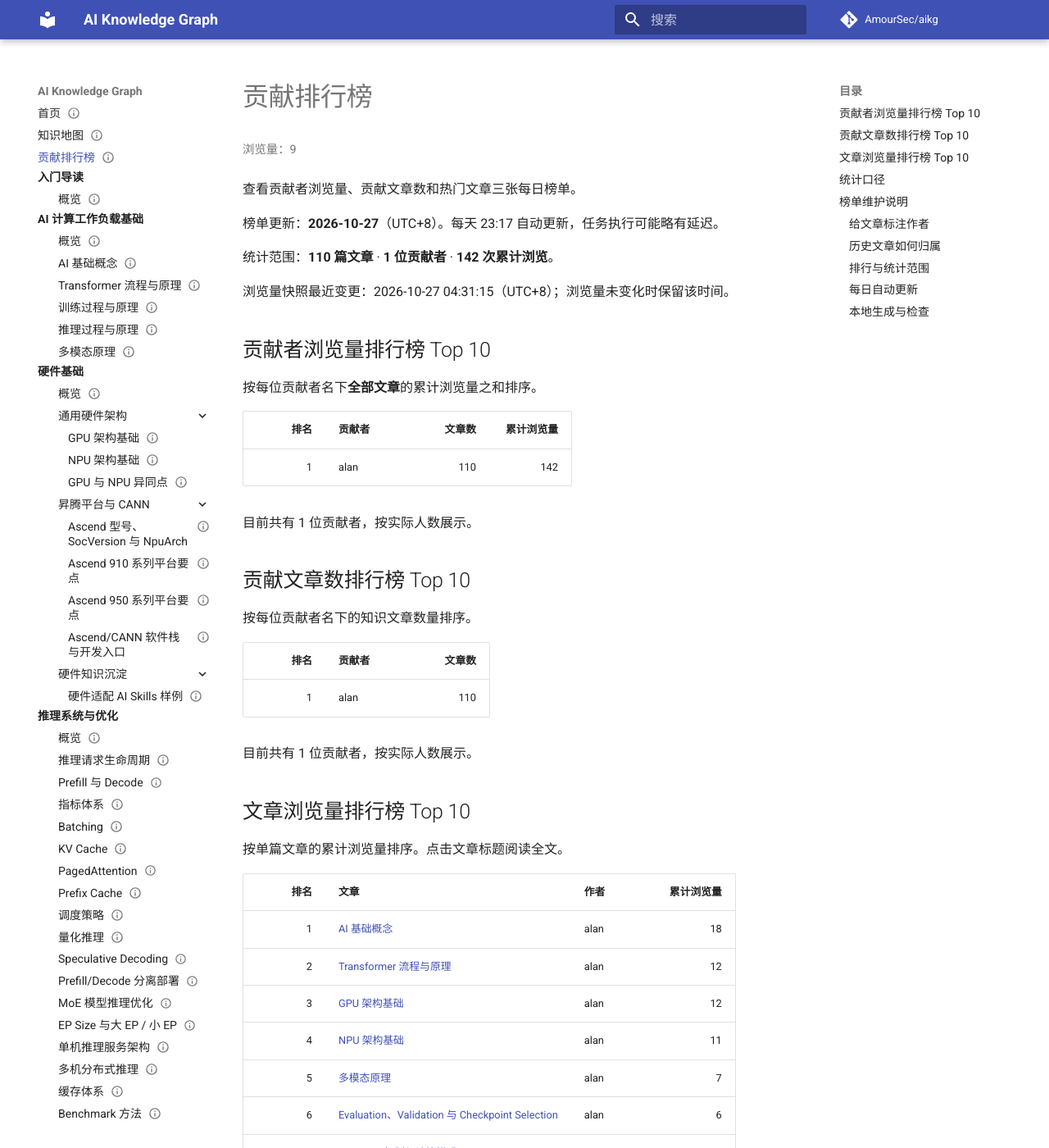
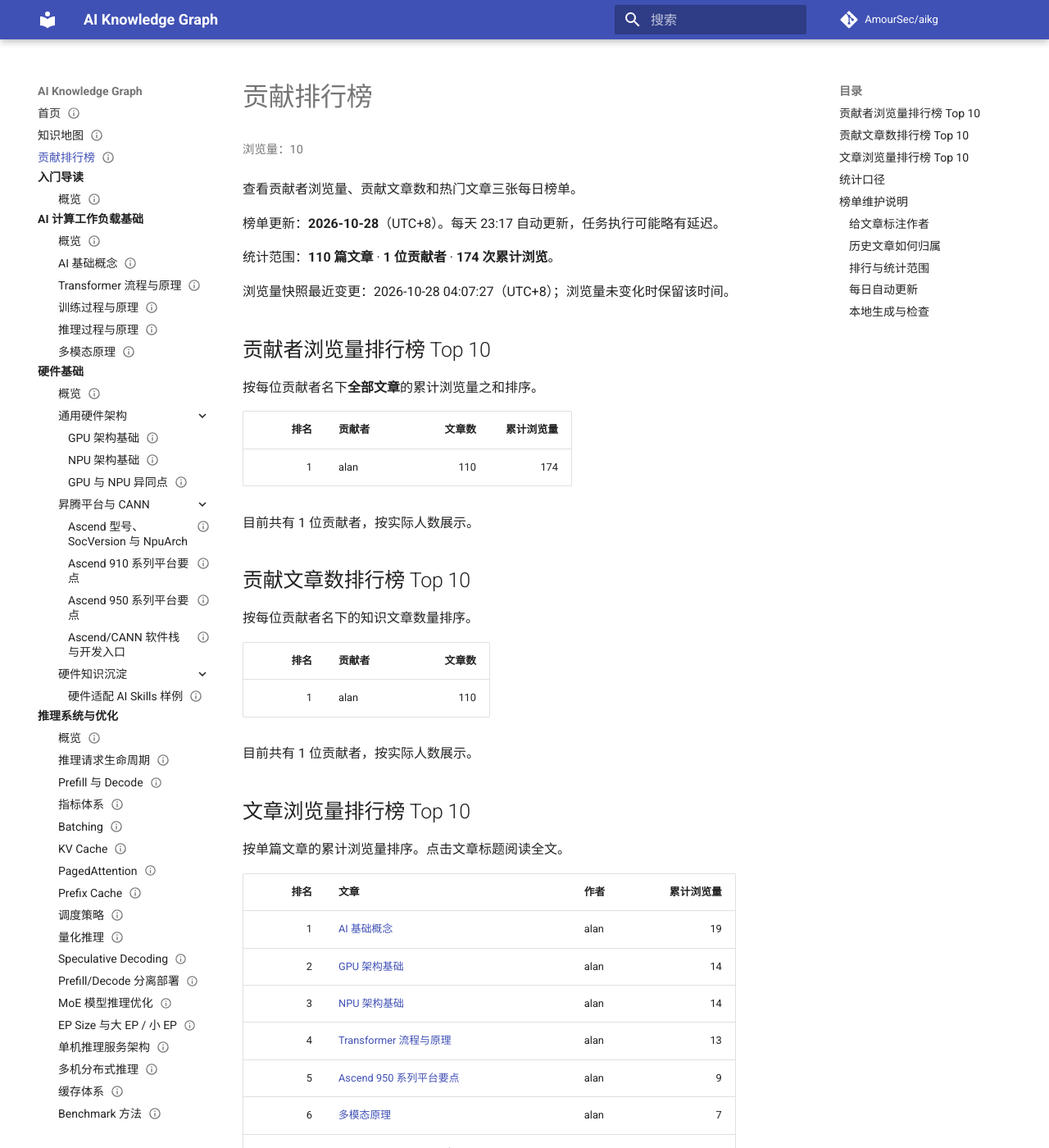
Before and after one commit to AmourSec/aikg, an MkDocs documentation site: the page built from docs/contribution-leaderboard.md, in a window 1280 px wide and 1400 px high. Shown: the whole window at 82% size. Built offline with MkDocs 1.6.1 and Material for MkDocs 9.7.7, drawn with Linux system fonts in a browser that asks for light colours; comment, search, counter and statistics services are not loaded; some of the changed text lies outside the part shown.

Commit message:
chore: update page views and contribution leaderboard [skip ci]

```diff
--- a/docs/assets/data/pageviews.json
+++ b/docs/assets/data/pageviews.json
@@ -1,30 +1,32 @@
 {
   "schema_version": 1,
-  "updated_at": "2026-10-27T04:31:15+08:00",
+  "updated_at": "2026-10-28T04:07:27+08:00",
   "pages": {
     "/": 1,
     "/02-ai-workloads/ai-fundamentals/": 5,
-    "/aikg/": 112,
+    "/aikg/": 122,
     "/aikg/01-getting-started/": 13,
     "/aikg/02-ai-workloads/": 13,
-    "/aikg/02-ai-workloads/ai-fundamentals/": 13,
+    "/aikg/02-ai-workloads/ai-fundamentals/": 14,
     "/aikg/02-ai-workloads/inference-primer/": 4,
     "/aikg/02-ai-workloads/multimodal-primer/": 7,
     "/aikg/02-ai-workloads/training-primer/": 5,
-    "/aikg/02-ai-workloads/transformer/": 12,
-    "/aikg/03-inference-systems/": 1,
+    "/aikg/02-ai-workloads/transformer/": 13,
+    "/aikg/03-inference-systems/": 3,
+    "/aikg/03-inference-systems/batching/": 2,
     "/aikg/03-inference-systems/benchmark-methodology/": 1,
-    "/aikg/03-inference-systems/kv-cache/": 2,
-    "/aikg/03-inference-systems/prefill-decode-disaggregation/": 1,
-    "/aikg/03-inference-systems/prefill-decode/": 2,
+    "/aikg/03-inference-systems/kv-cache/": 3,
+    "/aikg/03-inference-systems/metrics/": 3,
+    "/aikg/03-inference-systems/prefill-decode-disaggregation/": 2,
+    "/aikg/03-inference-systems/prefill-decode/": 4,
     "/aikg/03-inference-systems/rag-agent-workloads/": 1,
-    "/aikg/03-inference-systems/request-lifecycle/": 2,
+    "/aikg/03-inference-systems/request-lifecycle/": 4,
     "/aikg/03-inference-systems/sglang/": 1,
     "/aikg/03-inference-systems/speculative-decoding/": 2,
-    "/aikg/03-inference-systems/vllm/": 1,
+    "/aikg/03-inference-systems/vllm/": 5,
     "/aikg/04-training-systems/": 1,
     "/aikg/04-training-systems/evaluation-validation-checkpoint-selection/": 6,
-    "/aikg/04-training-systems/expert-parallel-moe-training/": 2,
+    "/aikg/04-training-systems/expert-parallel-moe-training/": 3,
     "/aikg/04-training-systems/flux-kernel-fusion/": 1,
     "/aikg/04-training-systems/hybrid-parallelism-composition/": 1,
     "/aikg/04-training-systems/muon-optimizer/": 1,
@@ -36,6 +38,7 @@
     "/aikg/05-kernels-compilers/mlir-ai-compiler-ir/": 1,
     "/aikg/05-kernels-compilers/tilelang/": 2,
     "/aikg/05-kernels-compilers/torchinductor/": 1,
+    "/aikg/06-accelerators-architecture/performance-model-roofline/": 1,
     "/aikg/06-accelerators-architecture/precision-formats-low-bit-compute/": 1,
     "/aikg/07-cluster-infra/": 2,
     "/aikg/07-cluster-infra/ai-cluster-architecture-overview/": 4,
@@ -47,17 +50,18 @@
     "/aikg/10-papers-cases/adr/": 1,
     "/aikg/10-papers-cases/ai-system-architecture/": 2,
     "/aikg/12-hardware-basics/": 6,
-    "/aikg/12-hardware-basics/ascend-910-series/": 2,
-    "/aikg/12-hardware-basics/ascend-950-series/": 6,
-    "/aikg/12-hardware-basics/ascend-npu-models/": 4,
-    "/aikg/12-hardware-basics/gpu-architecture-basics/": 12,
-    "/aikg/12-hardware-basics/gpu-npu-comparison/": 1,
-    "/aikg/12-hardware-basics/npu-basics/": 11,
+    "/aikg/12-hardware-basics/ascend-910-series/": 4,
+    "/aikg/12-hardware-basics/ascend-950-series/": 9,
+    "/aikg/12-hardware-basics/ascend-npu-models/": 5,
+    "/aikg/12-hardware-basics/cann-stack/": 1,
+    "/aikg/12-hardware-basics/gpu-architecture-basics/": 14,
+    "/aikg/12-hardware-basics/gpu-npu-comparison/": 2,
+    "/aikg/12-hardware-basics/npu-basics/": 14,
     "/aikg/13-contribution-leaderboard/": 2,
     "/aikg/13-contribution-leaderboard/maintenance/": 1,
     "/aikg/99-templates/benchmark-report/": 1,
-    "/aikg/contribution-leaderboard/": 9,
-    "/aikg/knowledge-map/": 18,
+    "/aikg/contribution-leaderboard/": 10,
+    "/aikg/knowledge-map/": 20,
     "/aikg/map/": 1
   }
 }
--- a/docs/contribution-leaderboard.md
+++ b/docs/contribution-leaderboard.md
@@ -4,7 +4,7 @@ description: 每日更新的贡献者浏览量、贡献文章数和文章浏览
 status: reviewed
 owner: maintainers
 license: CC-BY-4.0
-updated: 2026-10-27
+updated: 2026-10-28
 ---
 
 # 贡献排行榜
@@ -13,11 +13,11 @@ updated: 2026-10-27
 
 查看贡献者浏览量、贡献文章数和热门文章三张每日榜单。
 
-榜单更新：**2026-10-27**（UTC+8）。每天 23:17 自动更新，任务执行可能略有延迟。
+榜单更新：**2026-10-28**（UTC+8）。每天 23:17 自动更新，任务执行可能略有延迟。
 
-统计范围：**110 篇文章** · **1 位贡献者** · **142 次累计浏览**。
+统计范围：**110 篇文章** · **1 位贡献者** · **174 次累计浏览**。
 
-浏览量快照最近变更：2026-10-27 04:31:15（UTC+8）；浏览量未变化时保留该时间。
+浏览量快照最近变更：2026-10-28 04:07:27（UTC+8）；浏览量未变化时保留该时间。
 
 ## 贡献者浏览量排行榜 Top 10
 
@@ -25,7 +25,7 @@ updated: 2026-10-27
 
 | 排名 | 贡献者 | 文章数 | 累计浏览量 |
 | ---: | --- | ---: | ---: |
-| 1 | alan | 110 | 142 |
+| 1 | alan | 110 | 174 |
 
 目前共有 1 位贡献者，按实际人数展示。
 
@@ -45,16 +45,16 @@ updated: 2026-10-27
 
 | 排名 | 文章 | 作者 | 累计浏览量 |
 | ---: | --- | --- | ---: |
-| 1 | [AI 基础概念](02-ai-workloads/ai-fundamentals.md) | alan | 18 |
-| 2 | [Transformer 流程与原理](02-ai-workloads/transformer.md) | alan | 12 |
-| 3 | [GPU 架构基础](12-hardware-basics/gpu-architecture-basics.md) | alan | 12 |
-| 4 | [NPU 架构基础](12-hardware-basics/npu-basics.md) | alan | 11 |
-| 5 | [多模态原理](02-ai-workloads/multimodal-primer.md) | alan | 7 |
-| 6 | [Evaluation、Validation 与 Checkpoint Selection](04-training-systems/evaluation-validation-checkpoint-selection.md) | alan | 6 |
-| 7 | [Attention 机制与计算模式](05-kernels-compilers/attention-computation-patterns.md) | alan | 6 |
-| 8 | [Ascend 950 系列平台要点](12-hardware-basics/ascend-950-series.md) | alan | 6 |
+| 1 | [AI 基础概念](02-ai-workloads/ai-fundamentals.md) | alan | 19 |
+| 2 | [GPU 架构基础](12-hardware-basics/gpu-architecture-basics.md) | alan | 14 |
+| 3 | [NPU 架构基础](12-hardware-basics/npu-basics.md) | alan | 14 |
+| 4 | [Transformer 流程与原理](02-ai-workloads/transformer.md) | alan | 13 |
+| 5 | [Ascend 950 系列平台要点](12-hardware-basics/ascend-950-series.md) | alan | 9 |
+| 6 | [多模态原理](02-ai-workloads/multimodal-primer.md) | alan | 7 |
+| 7 | [Evaluation、Validation 与 Checkpoint Selection](04-training-systems/evaluation-validation-checkpoint-selection.md) | alan | 6 |
+| 8 | [Attention 机制与计算模式](05-kernels-compilers/attention-computation-patterns.md) | alan | 6 |
 | 9 | [训练过程与原理](02-ai-workloads/training-primer.md) | alan | 5 |
-| 10 | [MegaKernel、Persistent Kernel 与自动生成](05-kernels-compilers/megakernel-persistent-automatic-generation.md) | alan | 5 |
+| 10 | [vLLM](03-inference-systems/vllm.md) | alan | 5 |
 
 ## 统计口径
 
```
